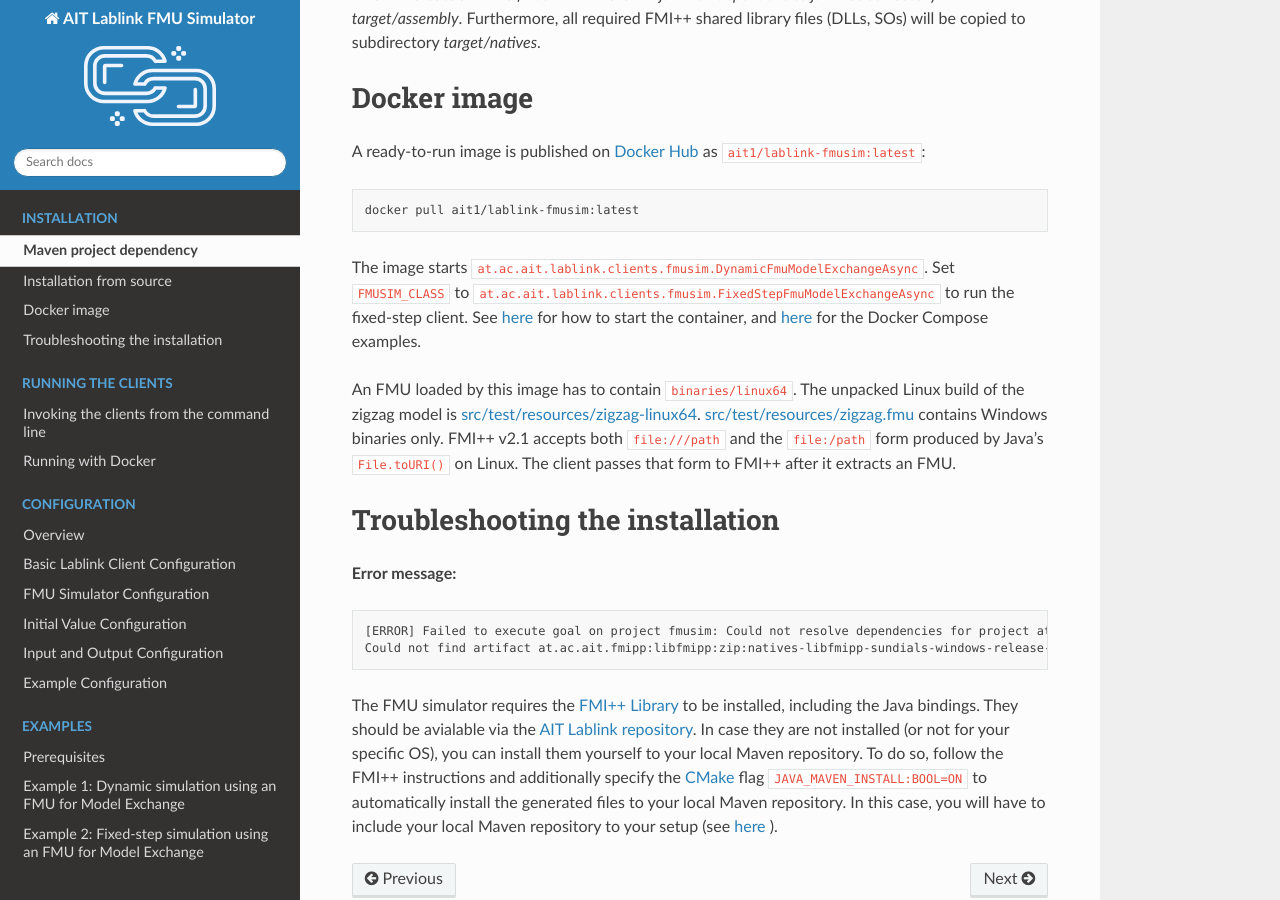
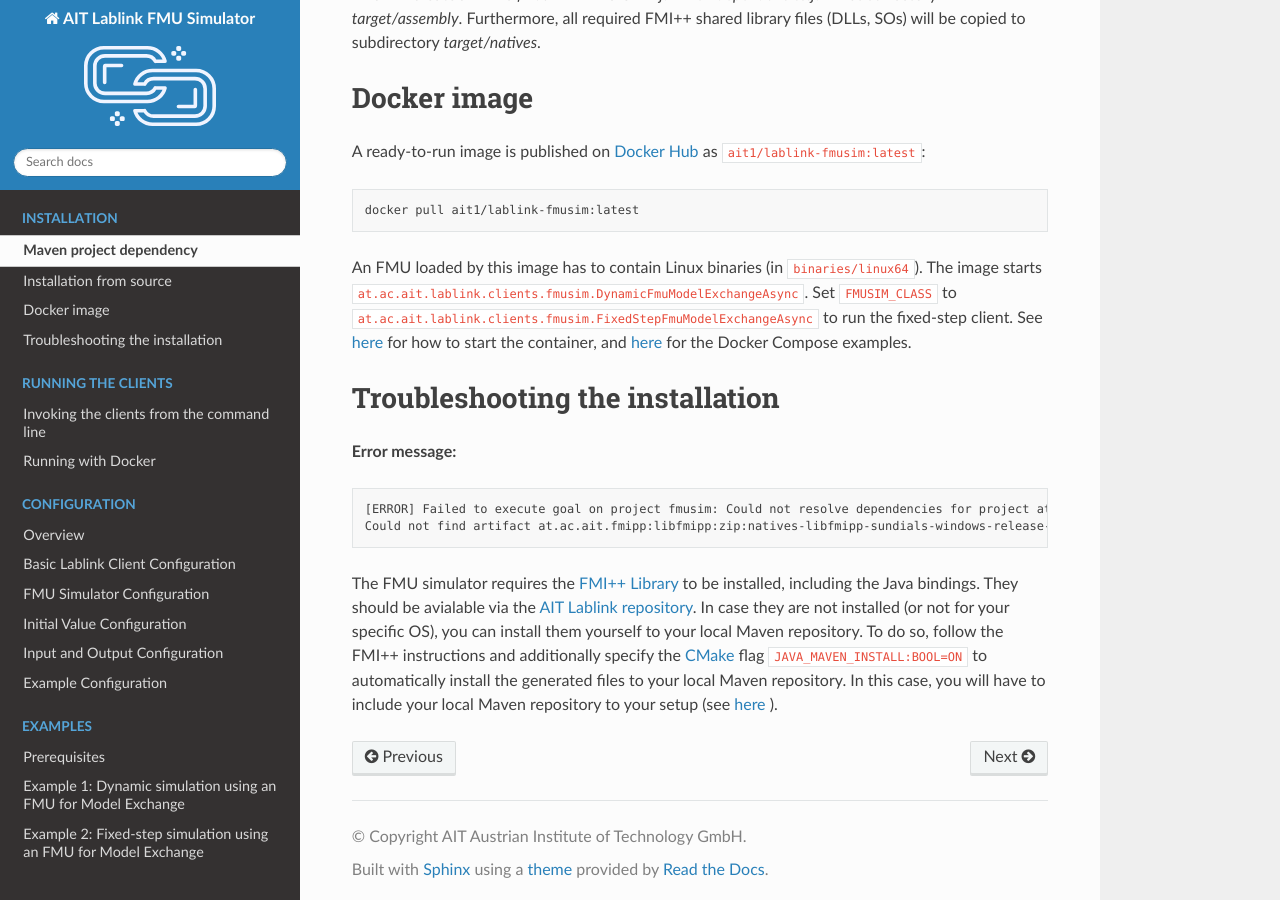
Before and after one commit to AIT-Lablink/lablink-fmusim, a Sphinx documentation site: the page built from docs/installation.rst, in a window 1280 px wide and 900 px high, scrolled down 814 px. Built offline with Sphinx 7.4.7 and the Read the Docs theme 3.1.0, drawn with Linux system fonts in a browser that asks for light colours.

Commit message:
Update documentation

```diff
--- a/docs/installation.rst
+++ b/docs/installation.rst
@@ -40,15 +40,10 @@ A ready-to-run image is published on `Docker Hub <https://hub.docker.com/r/ait1/
 
    docker pull ait1/lablink-fmusim:latest
 
+An FMU loaded by this image has to contain Linux binaries (in ``binaries/linux64``).
 The image starts ``at.ac.ait.lablink.clients.fmusim.DynamicFmuModelExchangeAsync``.
 Set ``FMUSIM_CLASS`` to ``at.ac.ait.lablink.clients.fmusim.FixedStepFmuModelExchangeAsync`` to run the fixed-step client.
 See :doc:`here <running>` for how to start the container, and :doc:`here <examples>` for the Docker Compose examples.
-
-An FMU loaded by this image has to contain ``binaries/linux64``.
-The unpacked Linux build of the zigzag model is :github_tree:`src/test/resources/zigzag-linux64 <src/test/resources/zigzag-linux64>`.
-:github_blob:`src/test/resources/zigzag.fmu <src/test/resources/zigzag.fmu>` contains Windows binaries only.
-FMI++ v2.1 accepts both ``file:///path`` and the ``file:/path`` form produced by Java's ``File.toURI()`` on Linux.
-The client passes that form to FMI++ after it extracts an FMU.
 
 
 Troubleshooting the installation
```
